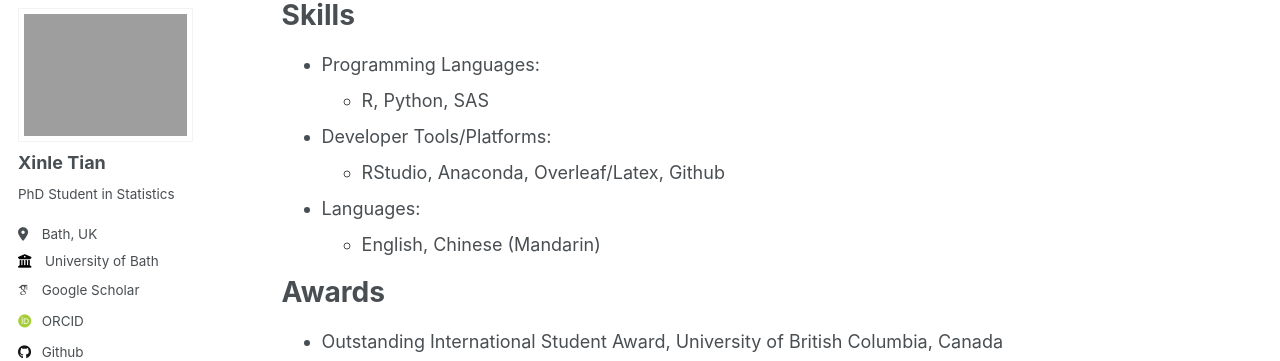
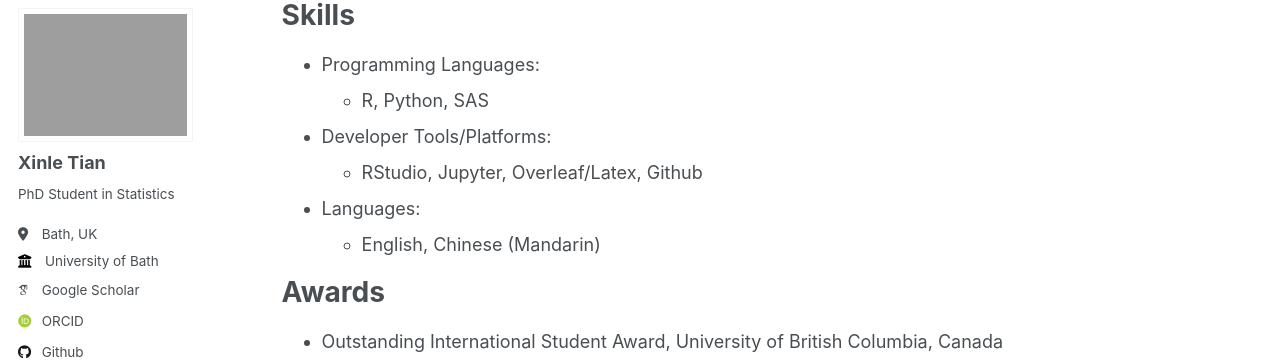
Before and after one commit to xinlet/xinlet.github.io, a Jekyll site: the page built from _pages/bio.md, in a window 1280 px wide and 900 px high, scrolled down 637 px. Shown: the part 98-459 px from the top of the window. Built offline with Jekyll 4.4.1, drawn with Linux system fonts in a browser that asks for light colours; some web fonts are replaced.

Commit message:
Update bio.md

```diff
--- a/_pages/bio.md
+++ b/_pages/bio.md
@@ -35,7 +35,7 @@ Skills
 * Programming Languages:
   * R, Python, SAS
 * Developer Tools/Platforms:
-  * RStudio, Anaconda, Overleaf/Latex, Github
+  * RStudio, Jupyter, Overleaf/Latex, Github
 * Languages:
   * English, Chinese (Mandarin)
 
```
